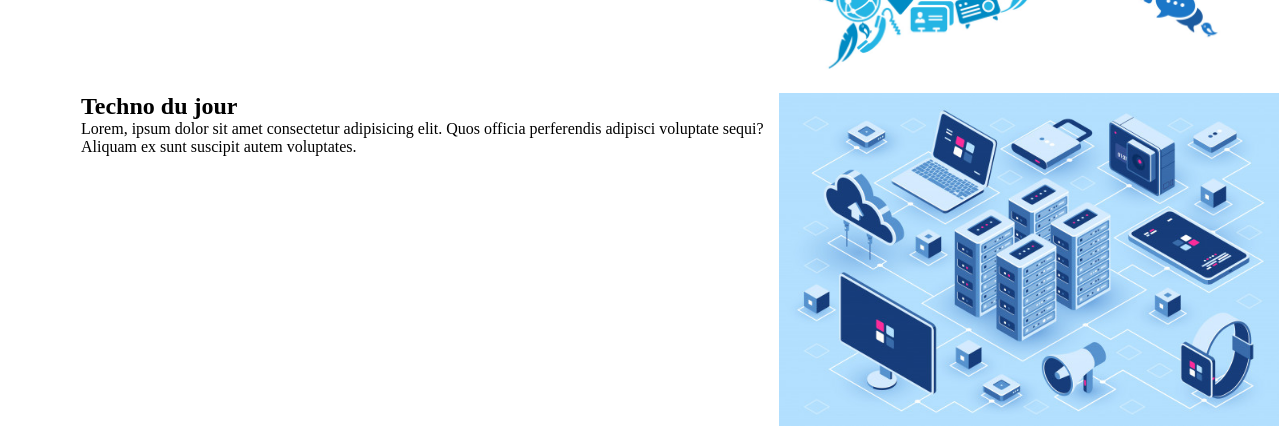
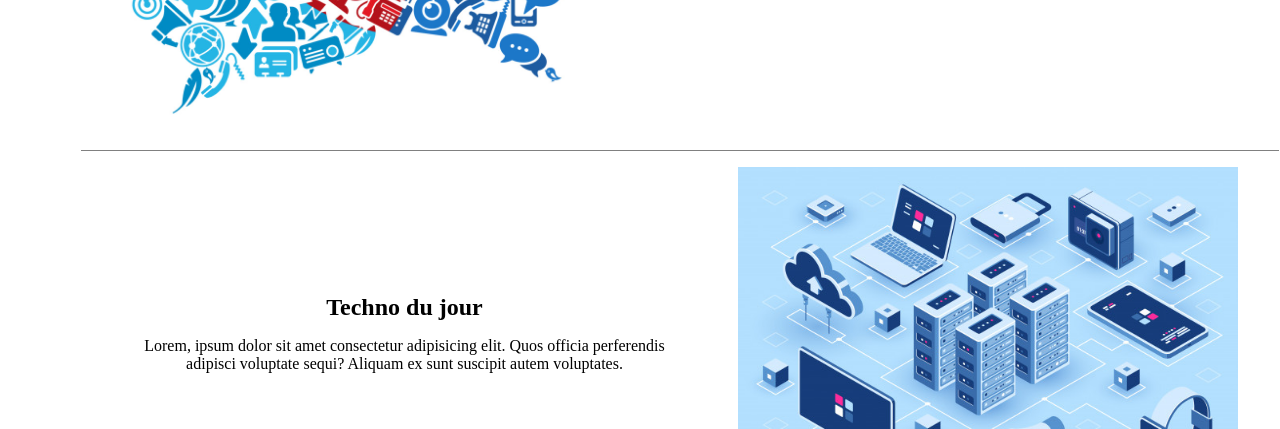
Before and after one commit to snefrou2/lexicumRidiculum, a plain HTML site: page index.html in a window 1280 px wide. Shown: the part 808-1237 px from the top of the page. Drawn offline with Linux system fonts and the light colour scheme.

Commit message:
agencement page accueil

```diff
--- a/index.html
+++ b/index.html
@@ -155,7 +155,7 @@
             <li><a href="sign_in.html"><button type="submit" class="buttonA"><p>Connecte-toi</p><img src= assets/images/icone-connect.png></button></a></li>
         </ul>
     </section>
-    <section>
+    <section class="pageAccueil">
         <article>
             <div class="textContainer">
                 <h2>Tuto du jour</h2>
--- a/style.css
+++ b/style.css
@@ -51,10 +51,6 @@ button {
 }
 
 /*aligner les éléments de la box infos*/
-span{
-    font-weight: bold;
-    color: #132acb;
-}
 
 /*dimension images*/
 .imgBandeau{
@@ -66,10 +62,41 @@ span{
 
 main section article {
     display: flex;
+    padding: 1rem;
+    border-bottom: 1px solid grey;
 }
 section article .picContainer img{
     width: 500px;
 }
+.picContainer{
+    width: 50%;
+    display: flex;
+    justify-content: center;
+}
+.textContainer {
+    margin: 2rem;
+    width: 50%;
+    text-align: center;
+}
+.textContainer h2 {
+    margin-bottom: 1rem;
+}
+.pageAccueil {
+    display: flex;
+    flex-direction: column;
+}
+.pageAccueil :nth-child(2) {
+    flex-direction: row-reverse;
+    align-items: center;
+}
+
+.pageAccueil :nth-child(3) {
+    align-items: center;
+}
+
+
+
+
 
 /*/////////////////
 ///    Sidebar   //
```
